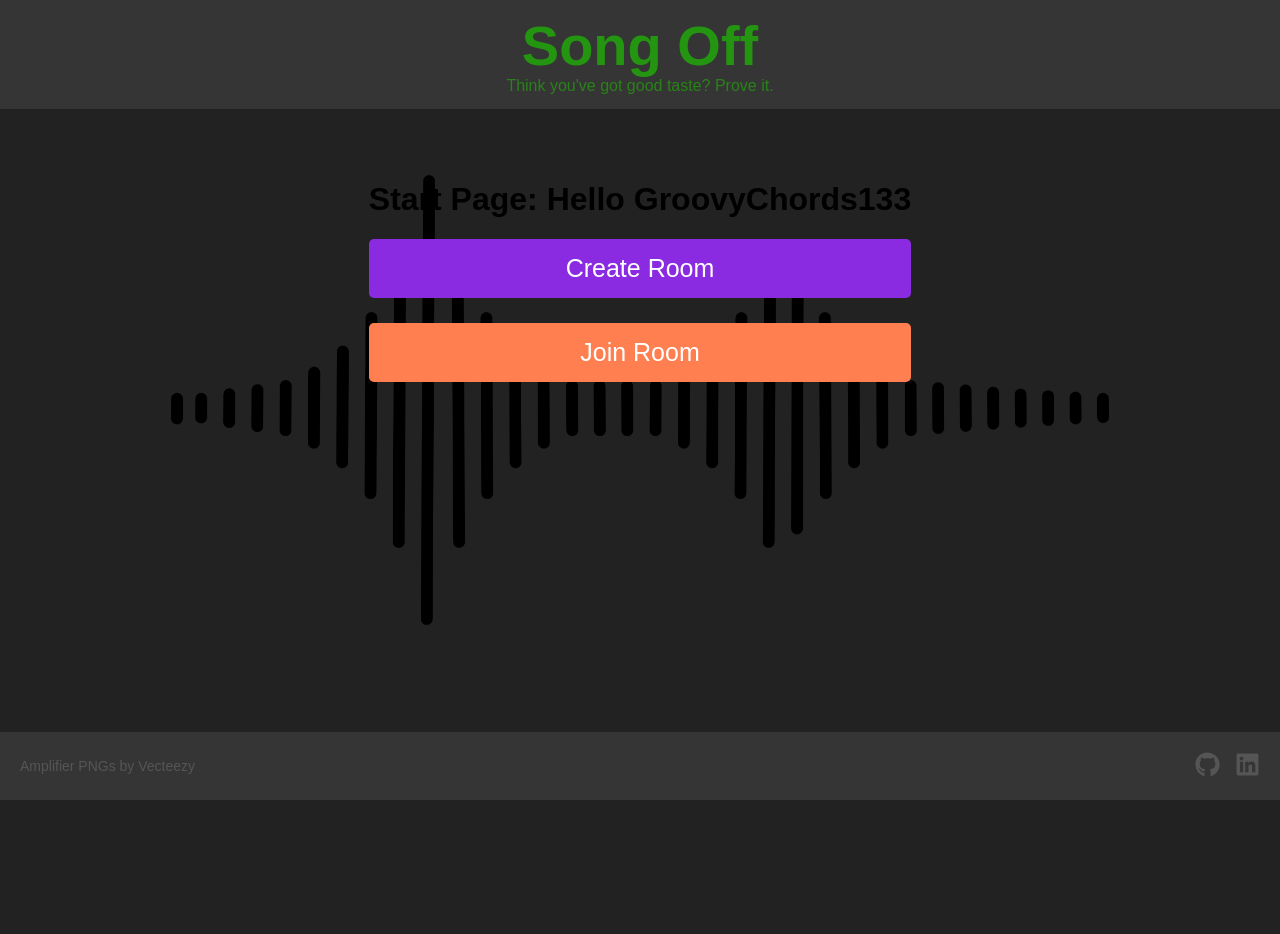
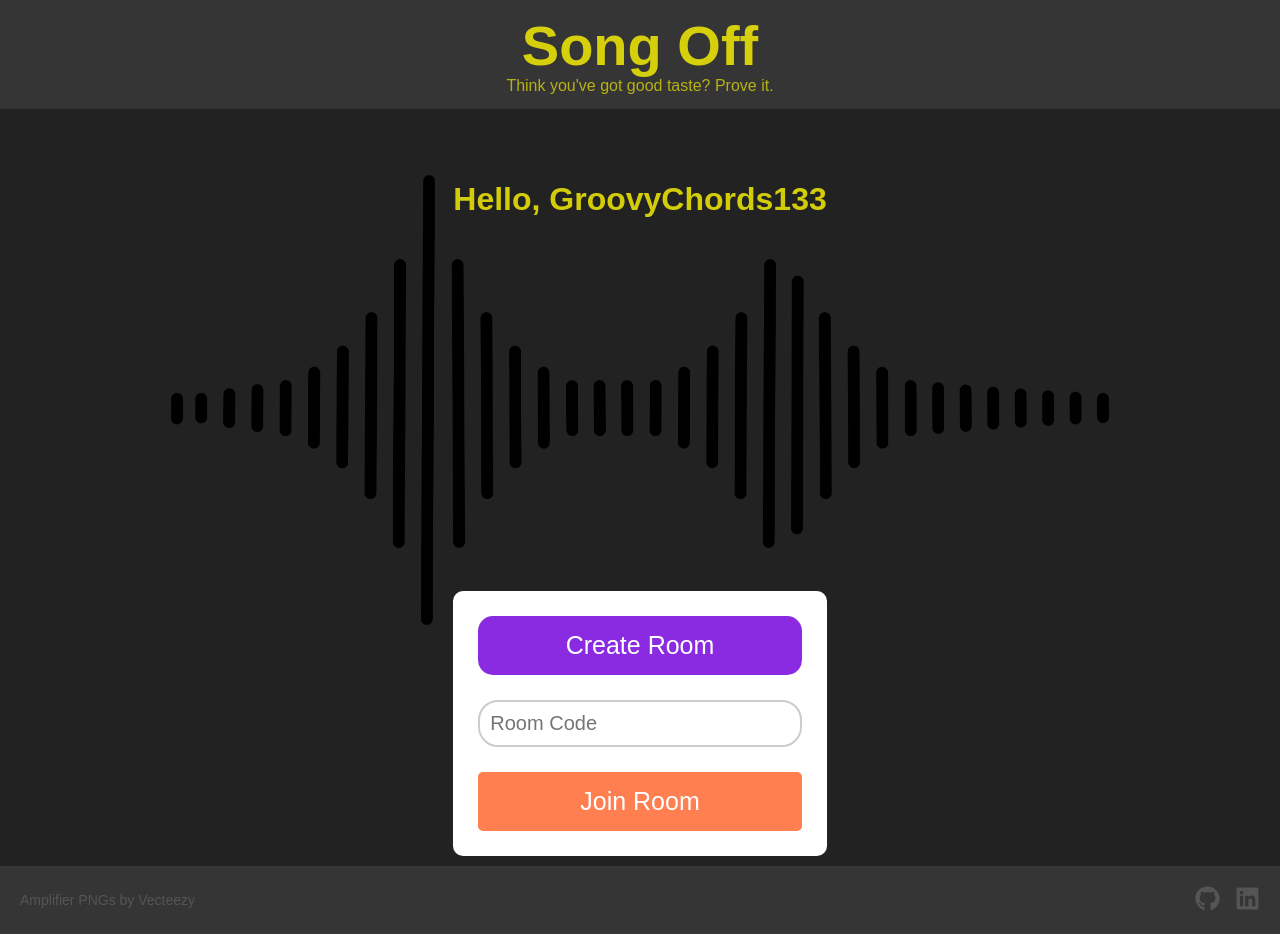
Before and after one commit to Runeozzyman/Song-Off, a React (Create React App) app in the folder song-off/: page /start in a window 1280 px wide. Before the commit the page ends 800 px from the top, so only its background shows below. Built offline with nearby package versions, Linux system fonts and the light colour scheme; a web font is replaced by a local one.

Commit message:
updated room nav logic

```diff
--- a/song-off/src/components/Room_Navigation.js
+++ b/song-off/src/components/Room_Navigation.js
@@ -1,8 +1,29 @@
 import React from 'react';
 import './component-css/Room_Navigation.css'
 import { Link } from 'react-router-dom';
+import { useNavigate }	from 'react-router-dom';
+
+
+
 
   const Room_Navigation = () =>  {
+
+	const navigate = useNavigate();
+
+	//asserts roomcode has been entered || TODO: add backend logic to verify with DB that room exists
+	function queryRoomCode(){
+		const roomCode = document.querySelector('.room-code-input').value;
+
+		if(roomCode == null || roomCode == ""){
+			alert("Please enter a room code to join a room.");
+			return;
+		}
+
+		navigate('/existing-room', {state: {roomCode: roomCode}});
+	}
+
+
+
 	return (
 	  <div className = "button-group">
 
@@ -10,9 +31,8 @@ import { Link } from 'react-router-dom';
 		<span>Create Room</span>
 		</Link>
 
-		<Link to = '/existing-room' className = "nav-button join-button">
-		<span>Join Room</span>
-		</Link>
+		<input type="text" placeholder = "Room Code" className = "room-code-input"></input>
+		<button className="nav-button join-button" onClick={queryRoomCode}><span>Join Room</span></button>
 
 	  </div>
 	);
--- a/song-off/src/components/component-css/Footer.css
+++ b/song-off/src/components/component-css/Footer.css
@@ -20,7 +20,7 @@
 }
 
 .footer-left a:hover {
-  color: #20ae07;
+  color: #fff702cc;
 }
 
 .footer-right {
@@ -34,5 +34,5 @@
 }
 
 .footer-right a:hover {
-  color: #20ae07;
+  color: #fff702cc;
 }
--- a/song-off/src/components/component-css/Header.css
+++ b/song-off/src/components/component-css/Header.css
@@ -4,7 +4,7 @@
     flex-direction: column;
     align-items: center;
     justify-content: center;
-    color: #20ae07cc;
+    color: #fff702cc;
     padding: 15px 0;
     line-height: 1.1;
     margin-bottom: 40px;
--- a/song-off/src/components/component-css/Room_Navigation.css
+++ b/song-off/src/components/component-css/Room_Navigation.css
@@ -2,6 +2,10 @@
     display: flex;
     flex-direction: column;
     gap: 25px;
+    margin-top: 100%;
+    background-color: white;
+    padding: 25px;
+    border-radius: 10px;
 }
 
 
@@ -13,10 +17,11 @@
     border: 2px;
     border-radius: 5px;
     padding: 15px 32px;
-    color: white;
     cursor: pointer;
     font-size: 25px;
     text-align: center;
+    color: white;
+    border-radius: 15px;
 }
 
 .create-button span{
@@ -88,3 +93,10 @@
     opacity: 1;
     right: 0;
 }
+
+.room-code-input{
+    font-size: 20px;
+    padding: 10px;
+    border-radius: 20px;
+    border: 2px solid #ccc;
+}
--- a/song-off/src/pages/Start.js
+++ b/song-off/src/pages/Start.js
@@ -36,7 +36,7 @@ import { useState, useEffect } from 'react';
 
 	return (
 	  <div className='room-navigation'>
-        <h1>Start Page: Hello {username}</h1>
+        <h1 style={{color: "#fff702cc", textAlign: "center"}}>Hello, {username}</h1>
         <Room_Navigation />
 	  </div>
 	);
```
